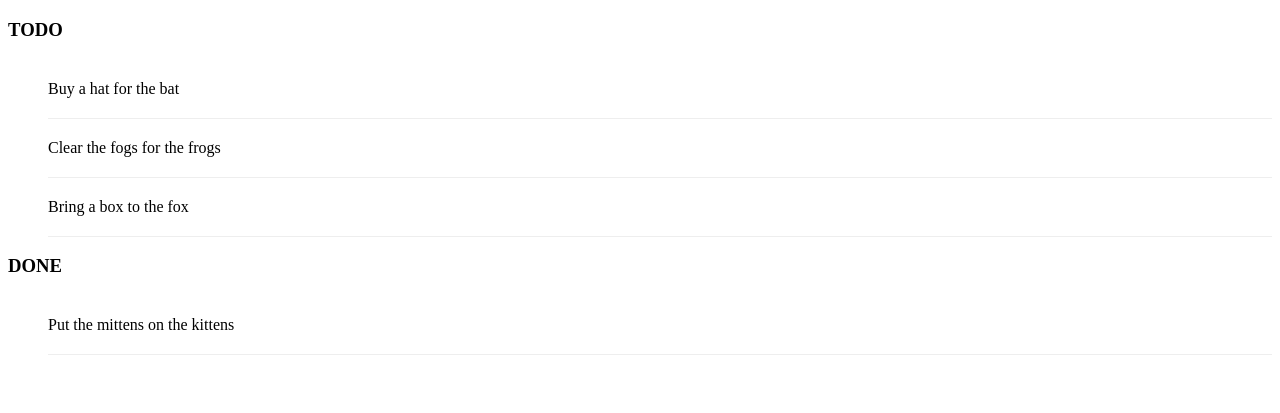
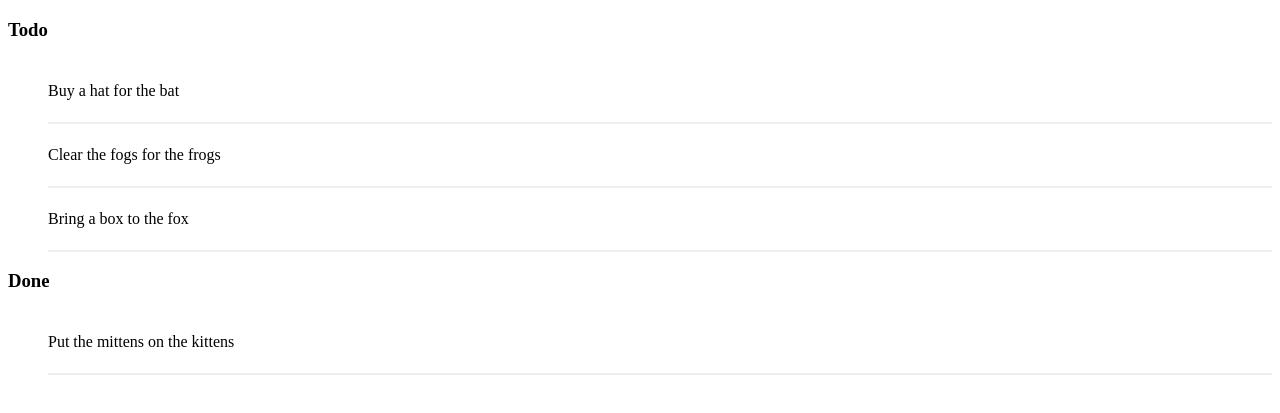
Before and after one commit to nguyentran6698/toto-list, a plain HTML site: page index.html in a window 1280 px wide. Shown: the part 61-474 px from the top of the page. Drawn offline with Linux system fonts and the light colour scheme.

Commit message:
Change CSS introduce conflict

```diff
--- a/index.html
+++ b/index.html
@@ -8,12 +8,12 @@
         text-align: center;
       }
       h3{
-        text-transform: uppercase;
+        text-transform: capitalize;
       }
       li{
         overflow: hidden;
-        padding: 20px 0;
-        border-bottom: 1px solid #eee;
+        padding: 22px 0;
+        border-bottom: 2px solid #eee;
       }
     </style>
   </head>
```
